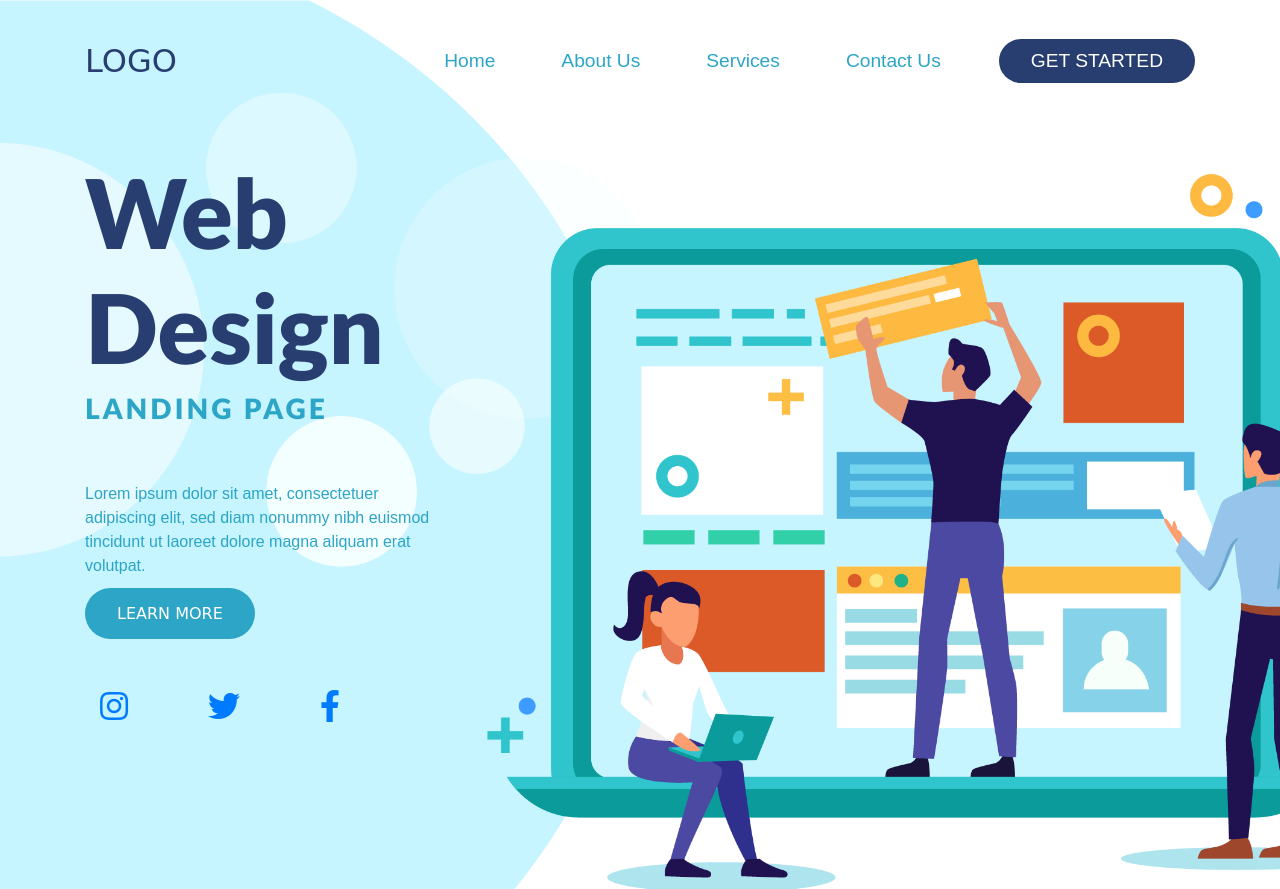
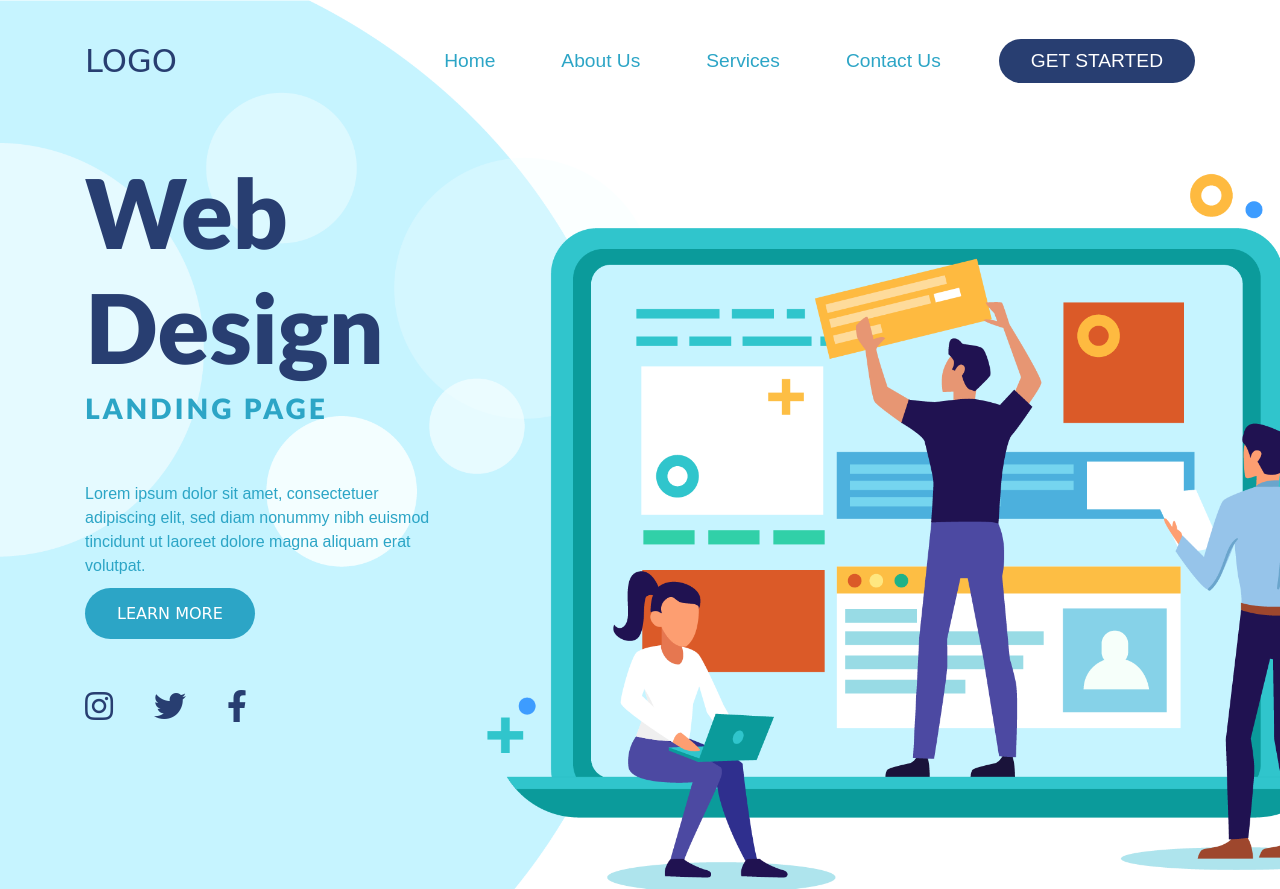
Before and after one commit to samseen/Pikisuperstar01, a plain HTML site: page index.html in a window 1280 px wide. Shown: the top 889 px of the page. Drawn offline with nearby package versions, Linux system fonts and the light colour scheme; a web font is replaced by a local one.

Commit message:
Specified a width for the social buttons

```diff
--- a/css/style.css
+++ b/css/style.css
@@ -139,4 +139,14 @@ h1.main-title {
     flex-wrap: nowrap;
     justify-content: space-between;
     margin-top: 4rem;
+    width: 30%;
 }
+
+.fab {
+    color: var(--deep-blue);
+}
+
+.nopadding {
+    padding: 0 !important;
+    margin: 0 !important;
+ }
--- a/index.html
+++ b/index.html
@@ -59,12 +59,10 @@
               </div>
             </div>
             <a href="javascript:void(0)" class="round-btn learn-more">Learn More</a>
-            <div class="col-md-6">
-              <div class="social-buttons">
-                <a href="javascript:void(0)"><i class="fab fa-instagram fa-2x"></i></a>
-                <a href=""><i class="fab fa-twitter fa-2x"></i></a>
-                <a href=""><i class="fab fa-facebook-f fa-2x"></i></a>
-              </div>
+            <div class="social-buttons">
+              <a href="javascript:void(0)"><i class="fab fa-instagram fa-2x"></i></a>
+              <a href="javascript:void(0)"><i class="fab fa-twitter fa-2x"></i></a>
+              <a href="javascript:void(0)"><i class="fab fa-facebook-f fa-2x"></i></a>
             </div>
           </div>
         </div>
```
